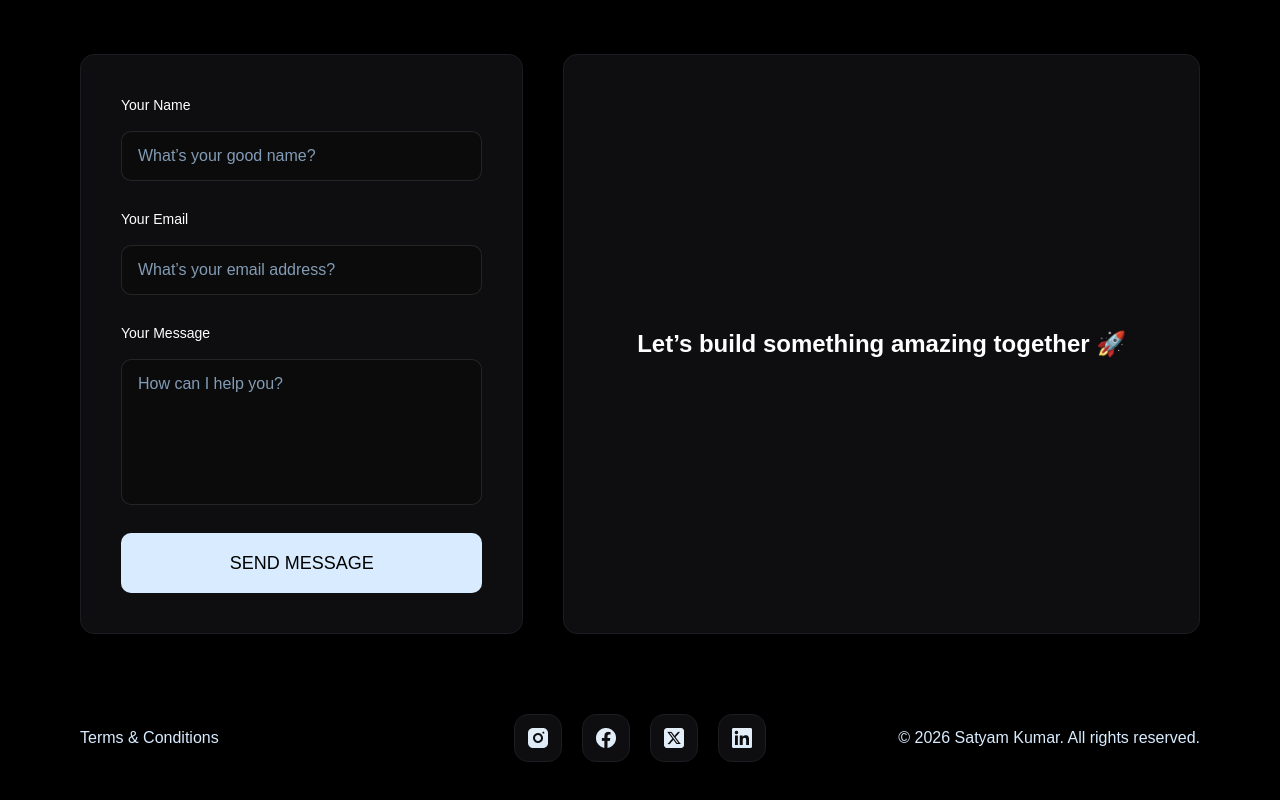
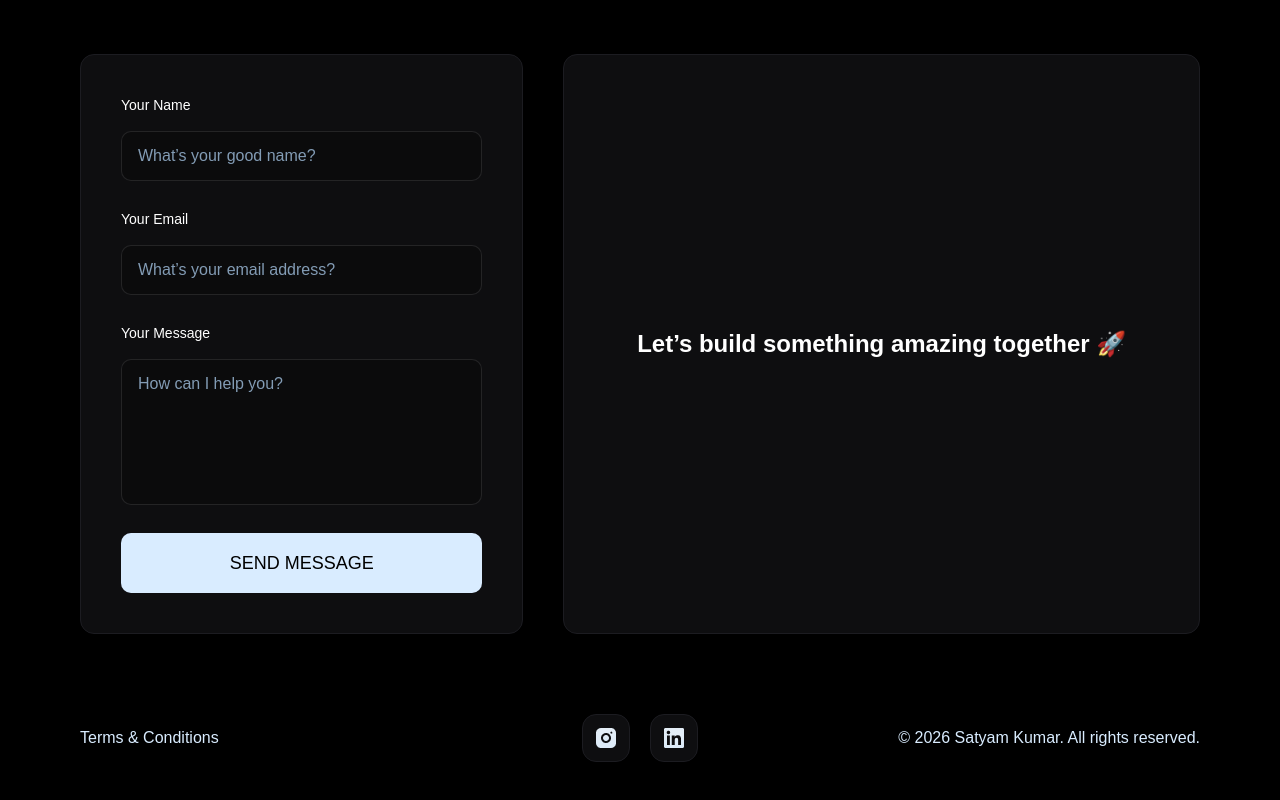
Before and after one commit to silentvoice143/portfolio-updated, a Next.js app: page / in a window 1280 px wide. Shown: the part 7132-7932 px from the top of the page. Built offline with nearby package versions, Linux system fonts and the light colour scheme; a web font is replaced by a local one.

Commit message:
social media included

```diff
--- a/src/components/sections/footer.tsx
+++ b/src/components/sections/footer.tsx
@@ -8,10 +8,12 @@ const Footer = () => {
           <p>Terms & Conditions</p>
         </div>
         <div className="socials">
-          {socialImgs.map((socialImg, index) => (
-            <div key={index} className="icon">
-              <img src={socialImg.imgPath} alt="social icon" />
-            </div>
+          {socialImgs.map((item, index) => (
+            <a target="_blank" href={item.link} key={index}>
+              <div className="icon">
+                <img src={item.imgPath} alt="social icon" />
+              </div>
+            </a>
           ))}
         </div>
         <div className="flex flex-col justify-center">
--- a/src/constants/index.ts
+++ b/src/constants/index.ts
@@ -294,18 +294,21 @@ const socialImgs = [
   {
     name: "insta",
     imgPath: "/images/insta.png",
+    link: "https://www.instagram.com/blazinguy_?utm_source=qr&igsh=czI5NTB5bmRqODBh",
   },
-  {
-    name: "fb",
-    imgPath: "/images/fb.png",
-  },
-  {
-    name: "x",
-    imgPath: "/images/x.png",
-  },
+  // {
+  //   name: "fb",
+  //   imgPath: "/images/fb.png",
+  // },
+  // {
+  //   name: "x",
+  //   imgPath: "/images/x.png",
+
+  // },
   {
     name: "linkedin",
     imgPath: "/images/linkedin.png",
+    link: "https://www.linkedin.com/in/satyam-kumar-550b4025a/",
   },
 ];
 
```
